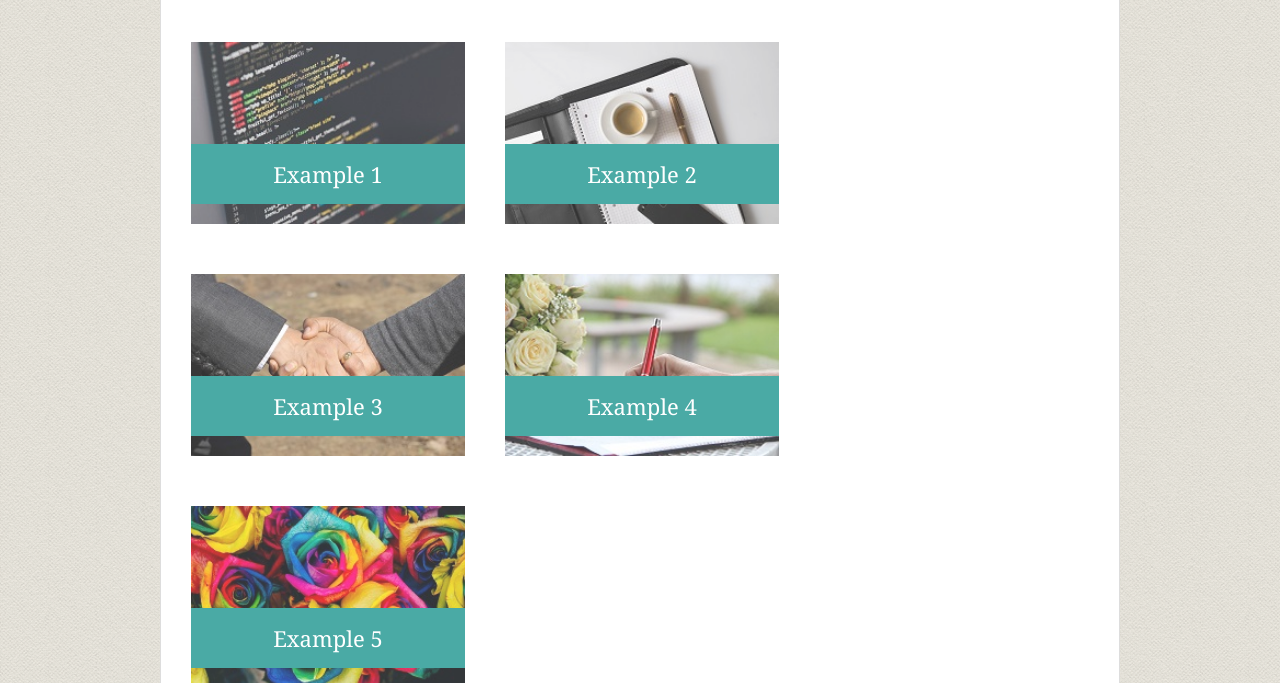
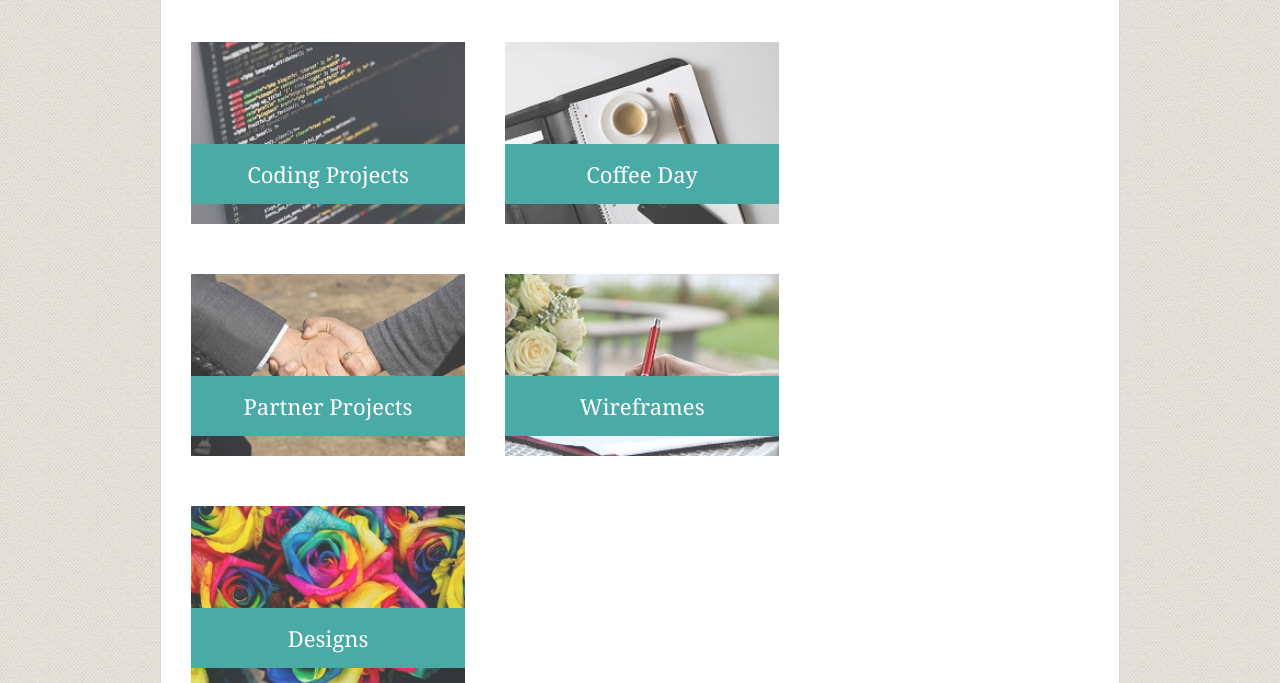
Before and after one commit to EWSarge/Responsive_Portfolio, a plain HTML site: page portfolio.html in a window 1280 px wide. Shown: the part 269-952 px from the top of the page. Drawn offline with Linux system fonts and the light colour scheme.

Commit message:
Wrote in bio and portfolio example names

```diff
--- a/portfolio.html
+++ b/portfolio.html
@@ -26,27 +26,27 @@
       <div class="work">
         <img src="code-1839406_1920.jpg" alt="Word Guess">
 
-        <h3>Example 1</h3>
+        <h3>Coding Projects</h3>
       </div>
       <div class="work">
         <img src="coffee-2737047_1920.jpg" alt="RPG Game">
 
-        <h3>Example 2</h3>
+        <h3>Coffee Day</h3>
       </div>
       <div class="work">
         <img src="people-3042093_1920.jpg" alt="Trivia Game">
 
-        <h3>Example 3</h3>
+        <h3>Partner Projects</h3>
       </div>
       <div class="work">
         <img src="signature-3832563_1920.jpg" alt="Rutgers Info Widget">
 
-        <h3>Example 4</h3>
+        <h3>Wireframes</h3>
       </div>
       <div class="work">
         <img src="roses-828945_1920.jpg" alt="Rock Paper Scissors">
 
-        <h3>Example 5</h3>
+        <h3>Designs</h3>
       </div>
 
     </section>
```
Also changed, not shown: index.html (+2 -2 lines).
